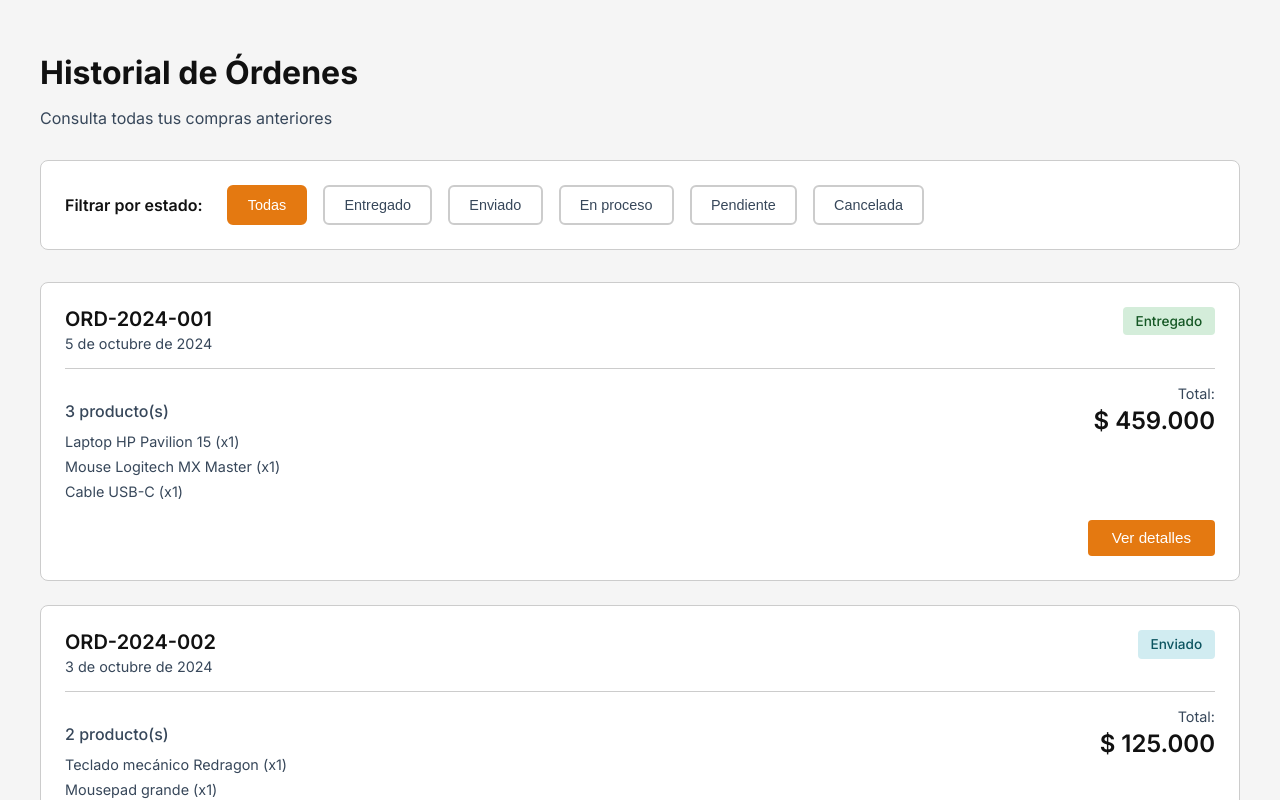
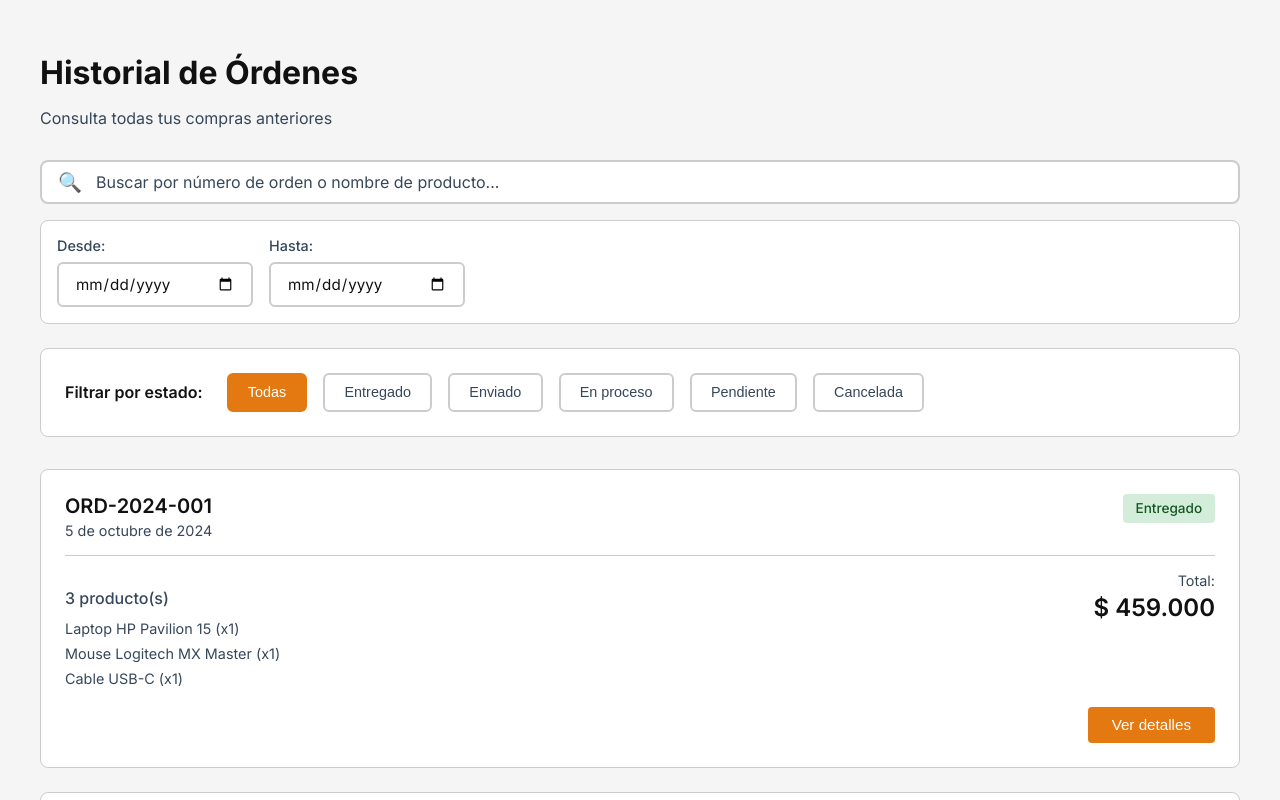
Before and after one commit to is2ecommerce/front-orders, an Angular app: page /historial-ordenes in a window 1280 px wide. Shown: the top 800 px of the page. Built offline with nearby package versions, Linux system fonts and the light colour scheme.

Commit message:
Added filters with date and searchbar

```diff
--- a/src/app/components/order-history/order-history.css
+++ b/src/app/components/order-history/order-history.css
@@ -24,7 +24,160 @@
   font-size: 1rem;
 }
 
-/* Filtros */
+/* Sección de búsqueda y filtros */
+.search-filters-section {
+  margin-bottom: 1.5rem;
+  display: flex;
+  flex-direction: column;
+  gap: 1rem;
+}
+
+/* Campo de búsqueda */
+.search-container {
+  width: 100%;
+}
+
+.search-input-wrapper {
+  position: relative;
+  display: flex;
+  align-items: center;
+  background-color: var(--white);
+  border: 2px solid var(--color-border);
+  border-radius: 8px;
+  padding: 0.5rem 1rem;
+  transition: border-color 0.3s ease, box-shadow 0.3s ease;
+}
+
+.search-input-wrapper:focus-within {
+  border-color: var(--color-accent);
+  box-shadow: 0 0 0 3px rgba(228, 121, 17, 0.1);
+}
+
+.search-icon {
+  font-size: 1.2rem;
+  margin-right: 0.75rem;
+  color: var(--color-text-secondary);
+}
+
+.search-input {
+  flex: 1;
+  border: none;
+  outline: none;
+  font-size: 1rem;
+  font-family: 'Inter', sans-serif;
+  color: var(--color-text);
+  background: transparent;
+}
+
+.search-input::placeholder {
+  color: var(--color-text-secondary);
+}
+
+.clear-search-btn {
+  background: none;
+  border: none;
+  color: var(--color-text-secondary);
+  font-size: 1.5rem;
+  font-weight: bold;
+  cursor: pointer;
+  padding: 0;
+  width: 24px;
+  height: 24px;
+  display: flex;
+  align-items: center;
+  justify-content: center;
+  border-radius: 50%;
+  transition: background-color 0.2s ease, color 0.2s ease;
+  margin-left: 0.5rem;
+}
+
+.clear-search-btn:hover {
+  background-color: rgba(0, 0, 0, 0.05);
+  color: var(--color-text);
+}
+
+/* Filtros por fecha */
+.date-filters-container {
+  display: flex;
+  gap: 1rem;
+  align-items: center;
+  flex-wrap: wrap;
+  padding: 1rem;
+  background-color: var(--white);
+  border-radius: 8px;
+  border: 1px solid var(--color-border);
+}
+
+.date-filter-label {
+  display: flex;
+  flex-direction: column;
+  gap: 0.5rem;
+  color: var(--color-text);
+  font-weight: 500;
+  font-size: 0.9rem;
+}
+
+.date-filter-label span {
+  color: var(--color-text-secondary);
+}
+
+.date-input {
+  padding: 0.6rem 1rem;
+  border: 2px solid var(--color-border);
+  border-radius: 6px;
+  font-size: 0.95rem;
+  font-family: 'Inter', sans-serif;
+  color: var(--color-text);
+  background-color: var(--white);
+  cursor: pointer;
+  transition: border-color 0.3s ease;
+  min-width: 160px;
+}
+
+.date-input:focus {
+  outline: none;
+  border-color: var(--color-accent);
+  box-shadow: 0 0 0 3px rgba(228, 121, 17, 0.1);
+}
+
+.clear-date-btn {
+  padding: 0.6rem 1.2rem;
+  border: 2px solid var(--color-border);
+  background-color: var(--white);
+  color: var(--color-text-secondary);
+  border-radius: 6px;
+  font-size: 0.9rem;
+  font-weight: 500;
+  cursor: pointer;
+  transition: all 0.3s ease;
+  margin-left: auto;
+}
+
+.clear-date-btn:hover {
+  border-color: var(--color-accent);
+  color: var(--color-accent);
+  background-color: rgba(228, 121, 17, 0.05);
+}
+
+.clear-all-filters-btn {
+  padding: 0.75rem 1.5rem;
+  border: 2px solid var(--color-accent);
+  background-color: var(--white);
+  color: var(--color-accent);
+  border-radius: 8px;
+  font-size: 0.95rem;
+  font-weight: 600;
+  cursor: pointer;
+  transition: all 0.3s ease;
+  align-self: flex-start;
+}
+
+.clear-all-filters-btn:hover {
+  background-color: var(--color-accent);
+  color: var(--white);
+}
+
+/* Filtros por estado */
 .filters-container {
   margin-bottom: 2rem;
   display: flex;
@@ -407,6 +560,35 @@
     padding: 1rem;
   }
 
+  .search-filters-section {
+    gap: 0.75rem;
+  }
+
+  .date-filters-container {
+    flex-direction: column;
+    align-items: stretch;
+    gap: 0.75rem;
+  }
+
+  .date-filter-label {
+    width: 100%;
+  }
+
+  .date-input {
+    width: 100%;
+    min-width: unset;
+  }
+
+  .clear-date-btn {
+    margin-left: 0;
+    width: 100%;
+  }
+
+  .clear-all-filters-btn {
+    width: 100%;
+    align-self: stretch;
+  }
+
   .filters-container {
     flex-direction: column;
     align-items: stretch;
--- a/src/app/components/order-history/order-history.html
+++ b/src/app/components/order-history/order-history.html
@@ -4,7 +4,69 @@
     <p class="subtitle">Consulta todas tus compras anteriores</p>
   </div>
 
-  <!-- Filtros -->
+  <!-- Barra de búsqueda y filtros -->
+  <div class="search-filters-section">
+    <!-- Campo de búsqueda -->
+    <div class="search-container">
+      <div class="search-input-wrapper">
+        <span class="search-icon">🔍</span>
+        <input
+          type="text"
+          class="search-input"
+          placeholder="Buscar por número de orden o nombre de producto..."
+          [(ngModel)]="searchTerm"
+          (input)="onSearchChange()"
+        />
+        <button
+          class="clear-search-btn"
+          *ngIf="searchTerm"
+          (click)="searchTerm = ''; onSearchChange()"
+          title="Limpiar búsqueda">
+          ×
+        </button>
+      </div>
+    </div>
+
+    <!-- Filtros por fecha -->
+    <div class="date-filters-container">
+      <label class="date-filter-label">
+        <span>Desde:</span>
+        <input
+          type="date"
+          class="date-input"
+          [(ngModel)]="dateFrom"
+          (change)="onDateChange()"
+        />
+      </label>
+      <label class="date-filter-label">
+        <span>Hasta:</span>
+        <input
+          type="date"
+          class="date-input"
+          [(ngModel)]="dateTo"
+          (change)="onDateChange()"
+          [min]="dateFrom"
+        />
+      </label>
+      <button
+        class="clear-date-btn"
+        *ngIf="dateFrom || dateTo"
+        (click)="dateFrom = ''; dateTo = ''; onDateChange()"
+        title="Limpiar fechas">
+        Limpiar fechas
+      </button>
+    </div>
+
+    <!-- Botón para limpiar todos los filtros -->
+    <button
+      class="clear-all-filters-btn"
+      *ngIf="hasActiveFilters()"
+      (click)="clearFilters()">
+      🗑️ Limpiar todos los filtros
+    </button>
+  </div>
+
+  <!-- Filtros por estado -->
   <div class="filters-container">
     <span class="filter-label">Filtrar por estado:</span>
     <button
--- a/src/app/components/order-history/order-history.ts
+++ b/src/app/components/order-history/order-history.ts
@@ -1,11 +1,12 @@
 import { Component, OnInit } from '@angular/core';
 import { CommonModule } from '@angular/common';
+import { FormsModule } from '@angular/forms';
 import { Router } from '@angular/router';
 import { Order, OrderStatus, Product } from '../../models/order.model';
 
 @Component({
   selector: 'app-order-history',
-  imports: [CommonModule],
+  imports: [CommonModule, FormsModule],
   templateUrl: './order-history.html',
   styleUrl: './order-history.css'
 })
@@ -17,11 +18,16 @@ export class OrderHistory implements OnInit {
   errorMessage: string = '';
   showError: boolean = false;
 
+  // Filtros de búsqueda
+  searchTerm: string = '';
+  dateFrom: string = '';
+  dateTo: string = '';
+
   constructor(private router: Router) {}
 
   ngOnInit(): void {
     this.loadMockOrders();
-    this.filteredOrders = this.orders;
+    this.applyFilters();
   }
 
   loadMockOrders(): void {
@@ -134,20 +140,88 @@ export class OrderHistory implements OnInit {
 
   filterOrders(filter: string): void {
     this.selectedFilter = filter;
+    this.applyFilters();
+  }
 
-    if (filter === 'all') {
-      this.filteredOrders = this.orders;
-    } else if (filter === 'delivered') {
-      this.filteredOrders = this.orders.filter(order => order.status === OrderStatus.DELIVERED);
-    } else if (filter === 'shipped') {
-      this.filteredOrders = this.orders.filter(order => order.status === OrderStatus.SHIPPED);
-    } else if (filter === 'processing') {
-      this.filteredOrders = this.orders.filter(order => order.status === OrderStatus.PROCESSING);
-    } else if (filter === 'pending') {
-      this.filteredOrders = this.orders.filter(order => order.status === OrderStatus.PENDING);
-    } else if (filter === 'cancelled') {
-      this.filteredOrders = this.orders.filter(order => order.status === OrderStatus.CANCELLED);
+  onSearchChange(): void {
+    this.applyFilters();
+  }
+
+  onDateChange(): void {
+    this.applyFilters();
+  }
+
+  clearFilters(): void {
+    this.searchTerm = '';
+    this.dateFrom = '';
+    this.dateTo = '';
+    this.selectedFilter = 'all';
+    this.applyFilters();
+  }
+
+  applyFilters(): void {
+    let result = [...this.orders];
+
+    // Filtro por estado
+    if (this.selectedFilter !== 'all') {
+      const statusMap: { [key: string]: OrderStatus } = {
+        'delivered': OrderStatus.DELIVERED,
+        'shipped': OrderStatus.SHIPPED,
+        'processing': OrderStatus.PROCESSING,
+        'pending': OrderStatus.PENDING,
+        'cancelled': OrderStatus.CANCELLED
+      };
+
+      const status = statusMap[this.selectedFilter];
+      if (status) {
+        result = result.filter(order => order.status === status);
+      }
     }
+
+    // Filtro por búsqueda (número de orden o nombre de producto)
+    if (this.searchTerm.trim() !== '') {
+      const searchLower = this.searchTerm.toLowerCase().trim();
+      result = result.filter(order => {
+        // Buscar en número de orden
+        if (order.orderNumber.toLowerCase().includes(searchLower)) {
+          return true;
+        }
+        // Buscar en nombres de productos
+        return order.products.some(product =>
+          product.name.toLowerCase().includes(searchLower)
+        );
+      });
+    }
+
+    // Filtro por rango de fechas
+    if (this.dateFrom) {
+      const fromDate = new Date(this.dateFrom);
+      fromDate.setHours(0, 0, 0, 0);
+      result = result.filter(order => {
+        const orderDate = new Date(order.date);
+        orderDate.setHours(0, 0, 0, 0);
+        return orderDate >= fromDate;
+      });
+    }
+
+    if (this.dateTo) {
+      const toDate = new Date(this.dateTo);
+      toDate.setHours(23, 59, 59, 999);
+      result = result.filter(order => {
+        const orderDate = new Date(order.date);
+        orderDate.setHours(0, 0, 0, 0);
+        return orderDate <= toDate;
+      });
+    }
+
+    this.filteredOrders = result;
+  }
+
+  hasActiveFilters(): boolean {
+    return this.searchTerm.trim() !== '' ||
+           this.dateFrom !== '' ||
+           this.dateTo !== '' ||
+           this.selectedFilter !== 'all';
   }
 
   viewOrderDetails(order: Order): void {
```
